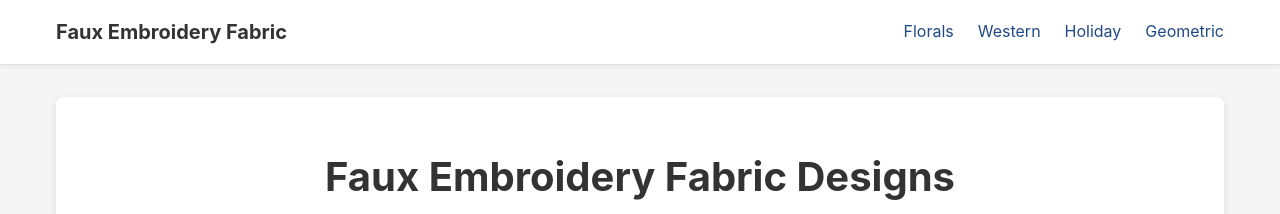
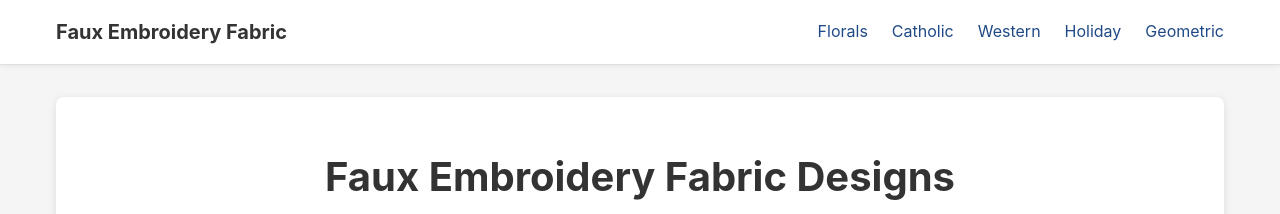
Before and after one commit to Nickpanek/fauxembroideryfabric, a Jekyll site: the page built from index.html, in a window 1280 px wide. Shown: the top 214 px of the page. Built offline with Jekyll 4.4.1, drawn with Linux system fonts in a browser that asks for light colours.

Commit message:
Update index.html

```diff
--- a/index.html
+++ b/index.html
@@ -25,6 +25,7 @@ layout: null
       <a href="{{ '/' | relative_url }}" class="logo">{{ site.title }}</a>
       <div class="nav-links">
         <a href="{{ '/collections/florals' | relative_url }}">Florals</a>
+        <a href="{{ '/collections/catholic' | relative_url }}">Catholic</a>
         <a href="{{ '/collections/western' | relative_url }}">Western</a>
         <a href="{{ '/collections/holiday' | relative_url }}">Holiday</a>
         <a href="{{ '/collections/geometric' | relative_url }}">Geometric</a>
```
